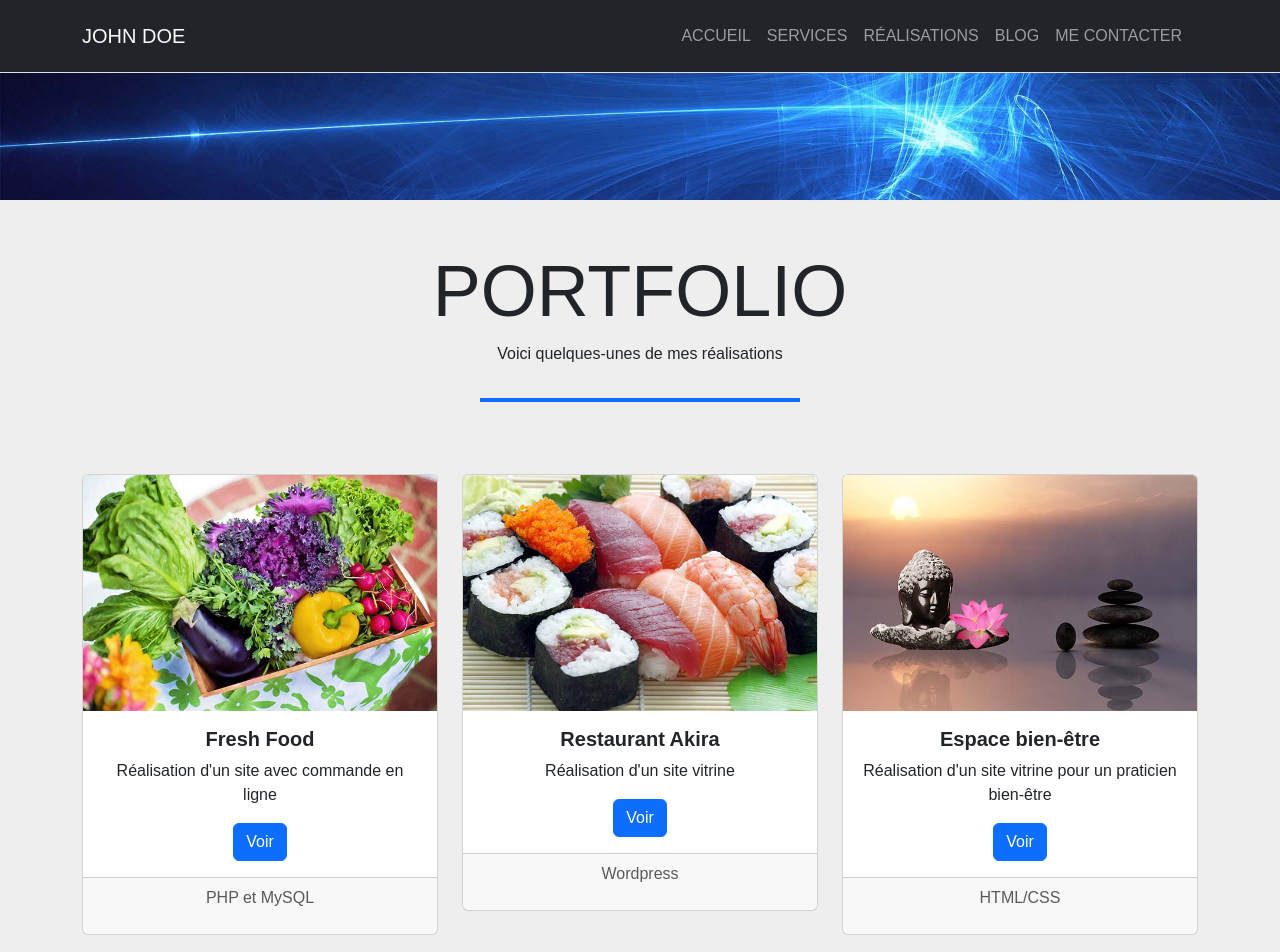
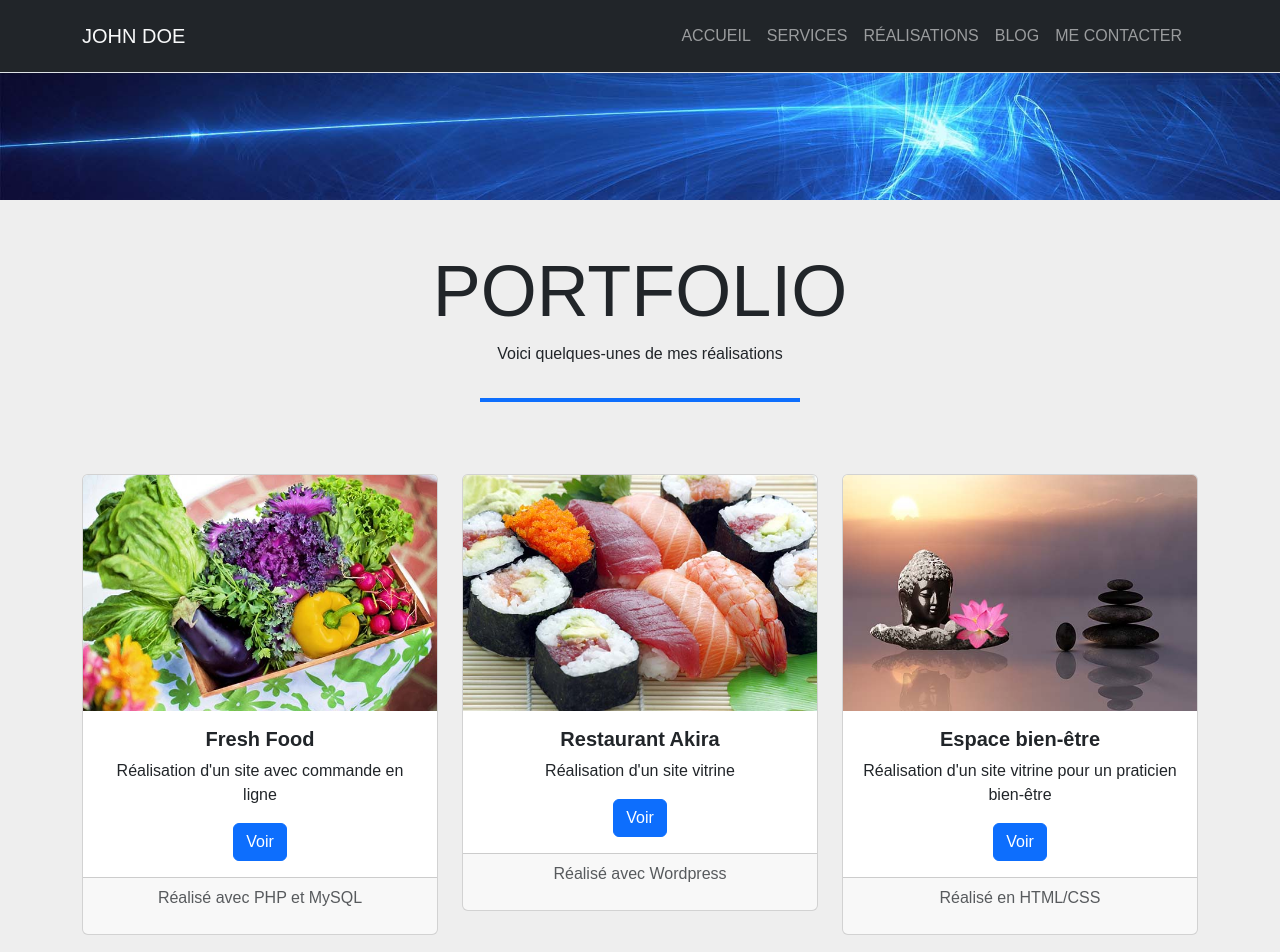
Before and after one commit to toonette88/cv_john_doe, a React (Create React App) app: page /realisations in a window 1280 px wide. Shown: the top 952 px of the page. Built offline with nearby package versions, Linux system fonts and the light colour scheme; no server answers.

Commit message:
Modification de mise en page de blog

```diff
--- a/package.json
+++ b/package.json
@@ -12,10 +12,12 @@
     "@testing-library/jest-dom": "^5.17.0",
     "@testing-library/react": "^13.4.0",
     "@testing-library/user-event": "^13.5.0",
+    "dom": "^0.0.3",
     "react": "^18.3.1",
     "react-dom": "^18.3.1",
     "react-router-dom": "^6.23.0",
     "react-scripts": "5.0.1",
+    "router": "^1.3.8",
     "web-vitals": "^2.1.4"
   },
   "scripts": {
--- a/src/pages/Blog.jsx
+++ b/src/pages/Blog.jsx
@@ -12,8 +12,8 @@ import banner from "../assets/pictures/banner.jpg";
 
 const Blog = () =>  {
     return (
-       <main className="container">
-            <img src={banner} alt="image bleue avec des trainées blanches" />
+       <main>
+            <img src={banner} alt="image bleue avec des trainées blanches" className="img-fluid"/>
             <Title title="Blog" subTitle="Retrouver ici quelques articles sur le développement web"/>
             <div className="container">
                 <div className="row text-start ">
@@ -65,7 +65,6 @@ const Blog = () =>  {
                     button="Lire la suite"
                     footer="Publié le 12 juillet 2022"
                     />
-
                 </div>
             </div>
         </main>
--- a/src/pages/Contact.jsx
+++ b/src/pages/Contact.jsx
@@ -49,6 +49,7 @@ const Contact = () => {
                                 <label for="Textarea" className="form-label"></label>
                                 <textarea className="form-control" id="Textarea" rows="3"placeholder="Votre message"></textarea>
                             </div>
+                            <button type="submit" className="btn btn-primary col-4 mx-auto">Envoyer</button>
                         </form>
 
                     </div>
--- a/src/pages/Realisations.jsx
+++ b/src/pages/Realisations.jsx
@@ -21,7 +21,7 @@ const Realisation = () =>  {
                 title="Fresh Food"
                 projects="Réalisation d'un site avec commande en ligne"
                 button="Voir"
-                footer="PHP et MySQL"
+                footer="Réalisé avec PHP et MySQL"
                 />
                   <Card
                 image={restaurant}
@@ -29,7 +29,7 @@ const Realisation = () =>  {
                 title="Restaurant Akira"
                 projects="Réalisation d'un site vitrine"
                 button="Voir"
-                footer="Wordpress"
+                footer="Réalisé avec Wordpress"
                 />
                   <Card
                 image={zen}
@@ -37,7 +37,7 @@ const Realisation = () =>  {
                 title="Espace bien-être"
                 projects="Réalisation d'un site vitrine pour un praticien bien-être"
                 button="Voir"
-                footer="HTML/CSS"
+                footer="Réalisé en HTML/CSS"
                 />
                </div>
             </div>
```
Also changed, not shown: 1 other file (tests, documents, lock files or other folders).
